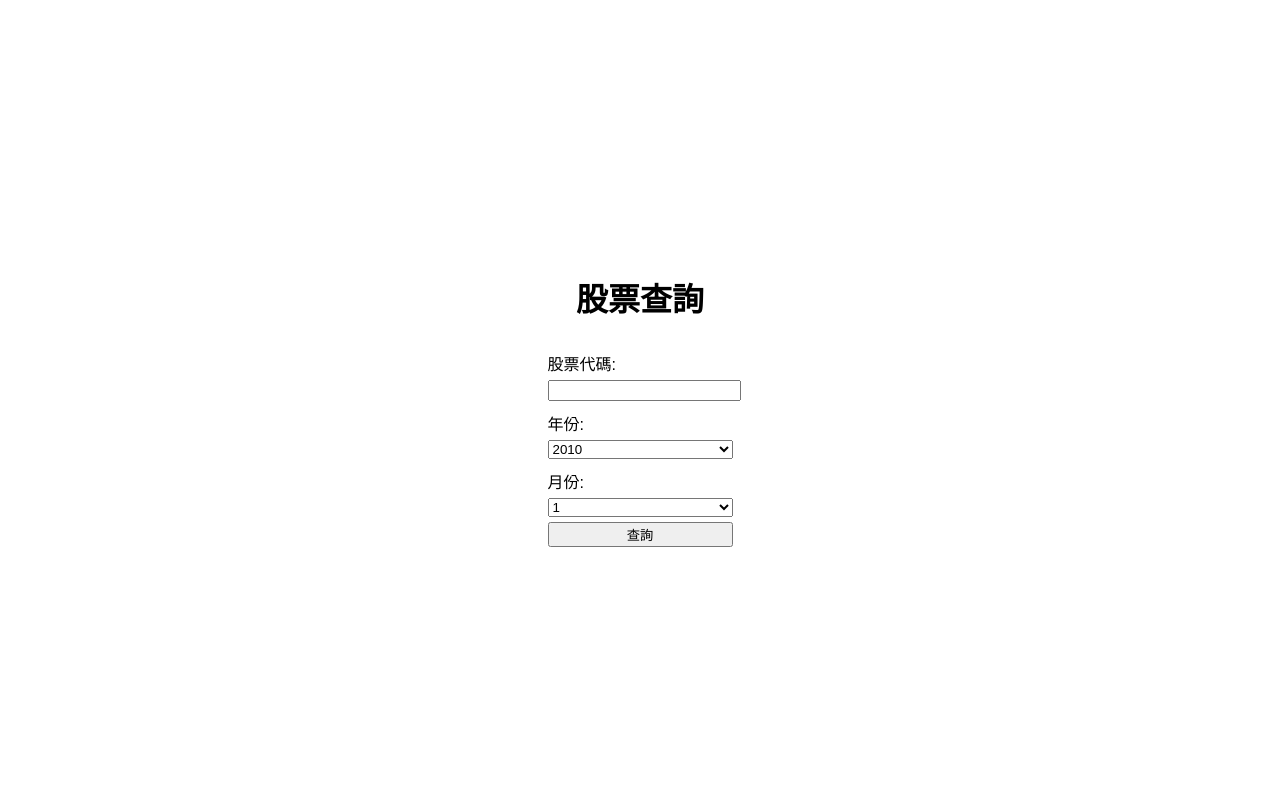
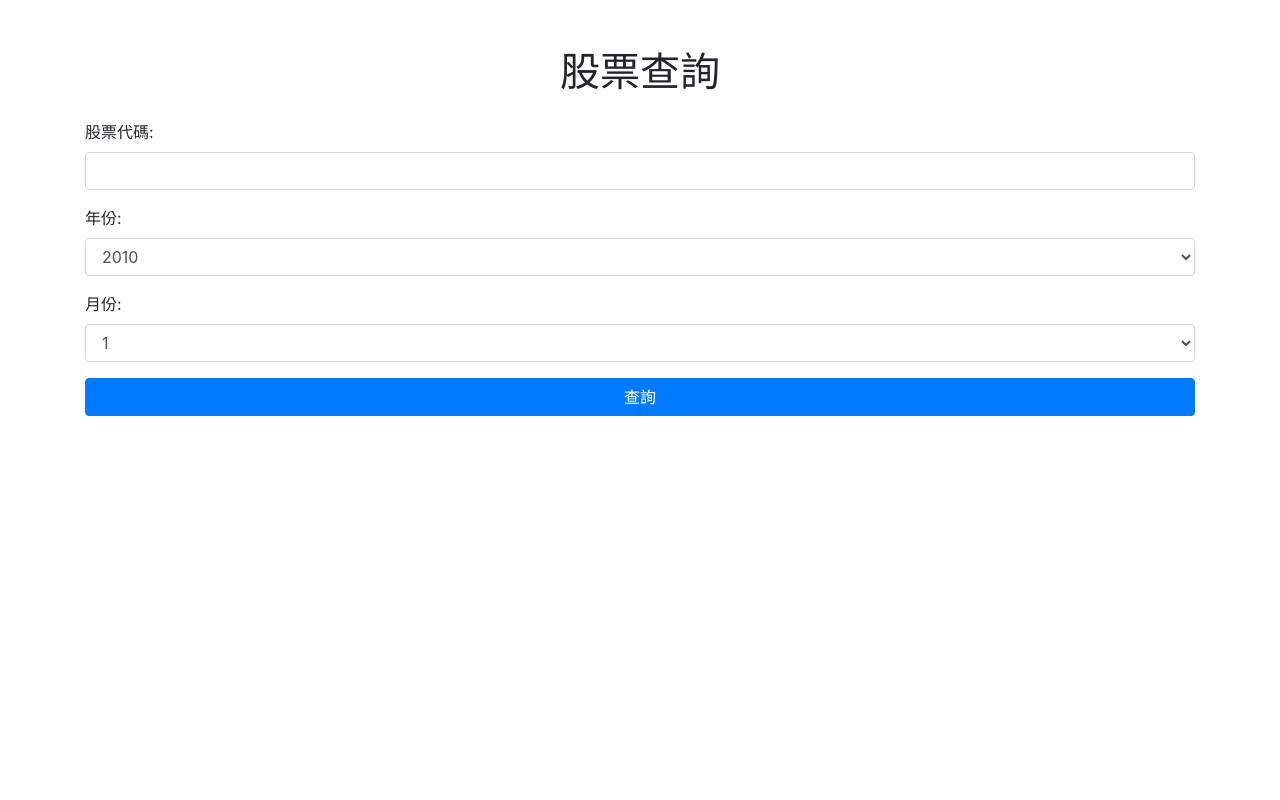
Before and after one commit to minghan5487/money, a Flask app: page / in a window 1280 px wide. Run offline with Flask 3, Linux system fonts and the light colour scheme; some libraries are stand-ins or nearby versions.

Commit message:
templates/index.htmltemplates/stock.htmltemplates/trading_zone.html

```diff
--- a/templates/index.html
+++ b/templates/index.html
@@ -1,57 +1,36 @@
 <!DOCTYPE html>
-<html lang="en">
+<html lang="zh-Hant">
 <head>
     <meta charset="UTF-8">
     <meta name="viewport" content="width=device-width, initial-scale=1.0">
     <title>股票查詢</title>
-    <style>
-        body {
-            display: flex;
-            justify-content: center;
-            align-items: center;
-            height: 100vh;
-            margin: 0;
-            font-family: Arial, sans-serif;
-        }
-        .container {
-            text-align: center;
-        }
-        form {
-            display: inline-block;
-            text-align: left;
-        }
-        label {
-            display: block;
-            margin-top: 10px;
-        }
-        input[type="text"], select, input[type="number"], input[type="submit"] {
-            margin-top: 5px;
-            width: 100%;
-        }
-    </style>
+    <link rel="stylesheet" href="https://stackpath.bootstrapcdn.com/bootstrap/4.5.2/css/bootstrap.min.css">
 </head>
 <body>
-    <div class="container">
-        <h1>股票查詢</h1>
-        <form action="/stock" method="post">
+    <div class="container mt-5">
+        <h1 class="text-center">股票查詢</h1>
+        <form action="/stock" method="post" class="mt-4">
+            <div class="form-group">
                 <label for="stock_code">股票代碼:</label>
-            <input type="text" id="stock_code" name="stock_code" required>
-            <br>
+                <input type="text" class="form-control" id="stock_code" name="stock_code" required>
+            </div>
+            <div class="form-group">
                 <label for="year">年份:</label>
-            <select id="year" name="year">
+                <select id="year" name="year" class="form-control">
                     {% for year in range(2010, 2025) %}
                     <option value="{{ year }}">{{ year }}</option>
                     {% endfor %}
                 </select>
-            <br>
+            </div>
+            <div class="form-group">
                 <label for="month">月份:</label>
-            <select id="month" name="month">
+                <select id="month" name="month" class="form-control">
                     {% for month in range(1, 13) %}
                     <option value="{{ month }}">{{ month }}</option>
                     {% endfor %}
                 </select>
-
-            <input type="submit" value="查詢">
+            </div>
+            <button type="submit" class="btn btn-primary btn-block">查詢</button>
         </form>
     </div>
 </body>
```
Also changed, not shown: templates/stock.html (+19 -19 lines), templates/trading_zone.html (+4 -4 lines). Lines whose indentation alone changed are shown as unchanged.
